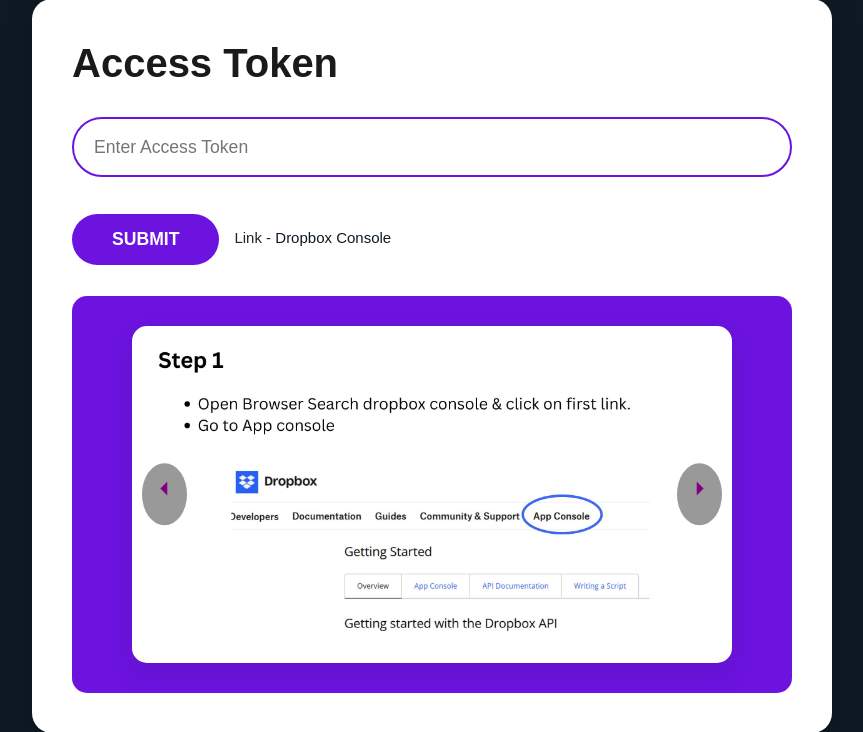
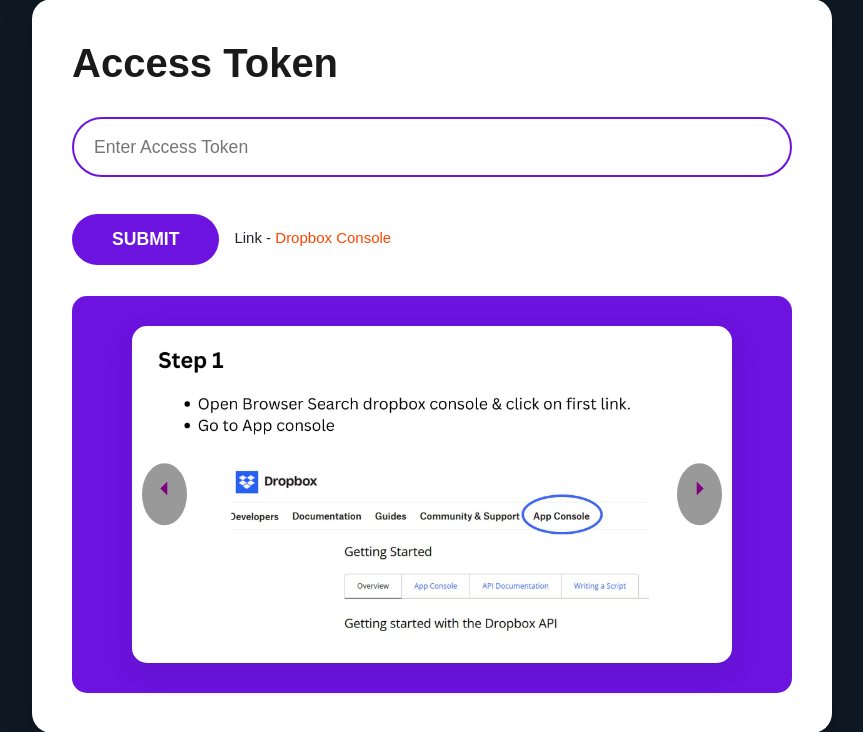
Before and after one commit to Nishant43S/file-link-Generator, a Flask app: page /token_input in a window 1280 px wide. Shown: the part 34-766 px from the top of the page, without its empty margins (208-1071 px from the left). Run offline with Flask 3, Linux system fonts and the light colour scheme; the visitor is signed in with stand-in values (Sample User, id 1).

Commit message:
Update token_input.css

```diff
--- a/static/css/token_input.css
+++ b/static/css/token_input.css
@@ -128,7 +128,7 @@
 .error-message {
     color: #dc3545;
     margin-left: 15px;
-    font-size: 1.1rem;
+    font-size: 15px;
 }
 
 .info-box {
@@ -184,9 +184,10 @@
     }
 
 }
+
 .dropbox-link{
     text-decoration: none;
-    color: #0f1924;
+    color: orangered;
     cursor: pointer;
     transition: 0.4s ease-in;
 }
```
